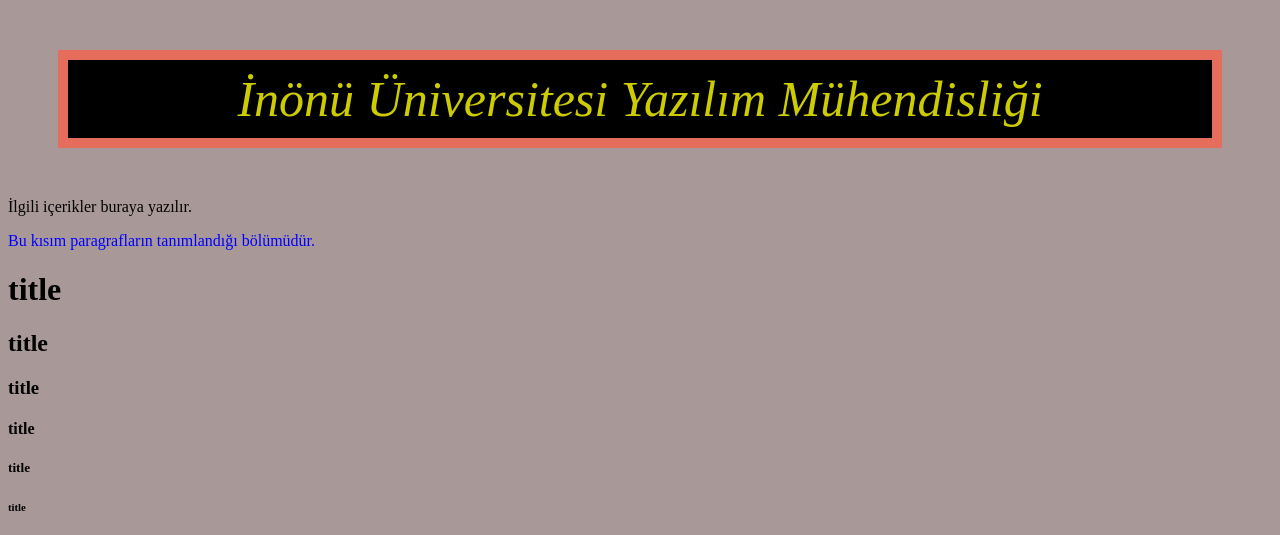
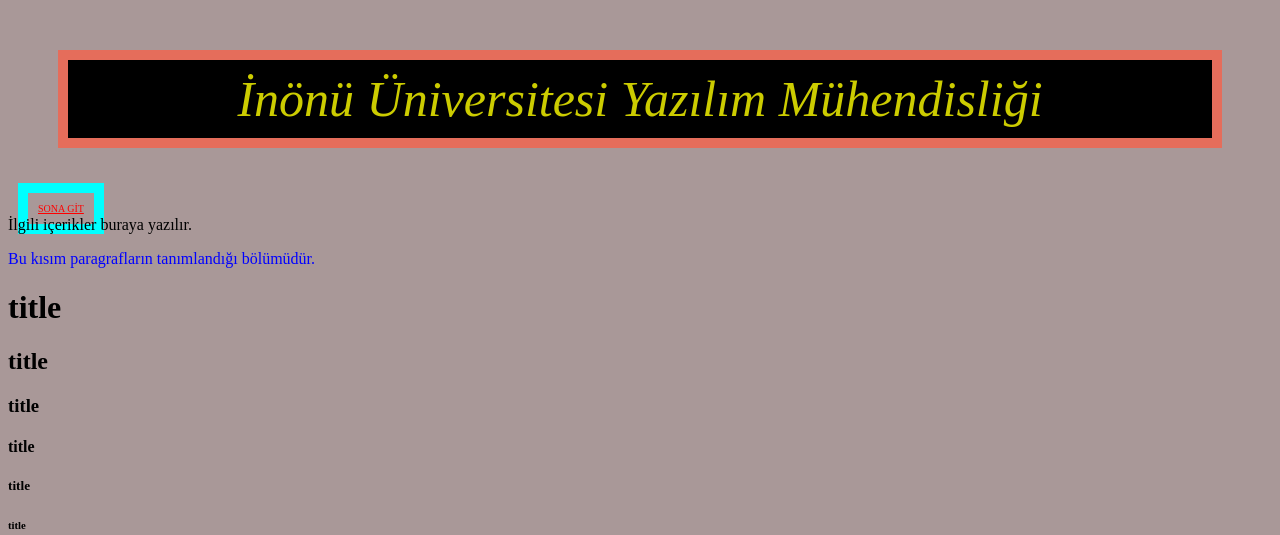
Before and after one commit to yakupyigittek/HTMLDers, a plain HTML site: page HTML5Application/public_html/index.html in a window 1280 px wide. Shown: the top 535 px of the page. Drawn offline with Linux system fonts and the light colour scheme.

Commit message:
Update index.html

```diff
--- a/HTML5Application/public_html/index.html
+++ b/HTML5Application/public_html/index.html
@@ -19,10 +19,19 @@
             margin: 50px;
             border: 10px solid #e56d5b;
         }
+
+        a:link{
+            color: black;
+        }
+        a:visited{
+            color: blue;
+        }
     </style>
 </head>
 <body>
     <p id="baslik">İnönü Üniversitesi Yazılım Mühendisliği</p>
+
+    <a href="#son" style="font-size: 10px;border: 10px solid aqua;padding: 10px;margin: 10px;color: red">SONA GİT</a>
 
     <div>İlgili içerikler buraya yazılır.</div>
 
@@ -110,5 +119,7 @@
 
     <!-- link to jpg -->
     <a href="https://www.inonu.edu.tr" target="_blank"><img src="resimler/inonulogo.jpg" width="100px" height="50px"></a>
+
+    <div id="son" style="font-size: 10px;border: 10px solid aqua;padding: 10px;margin: 10px;color: red">SON</div>
 </body>
 </html>
```
